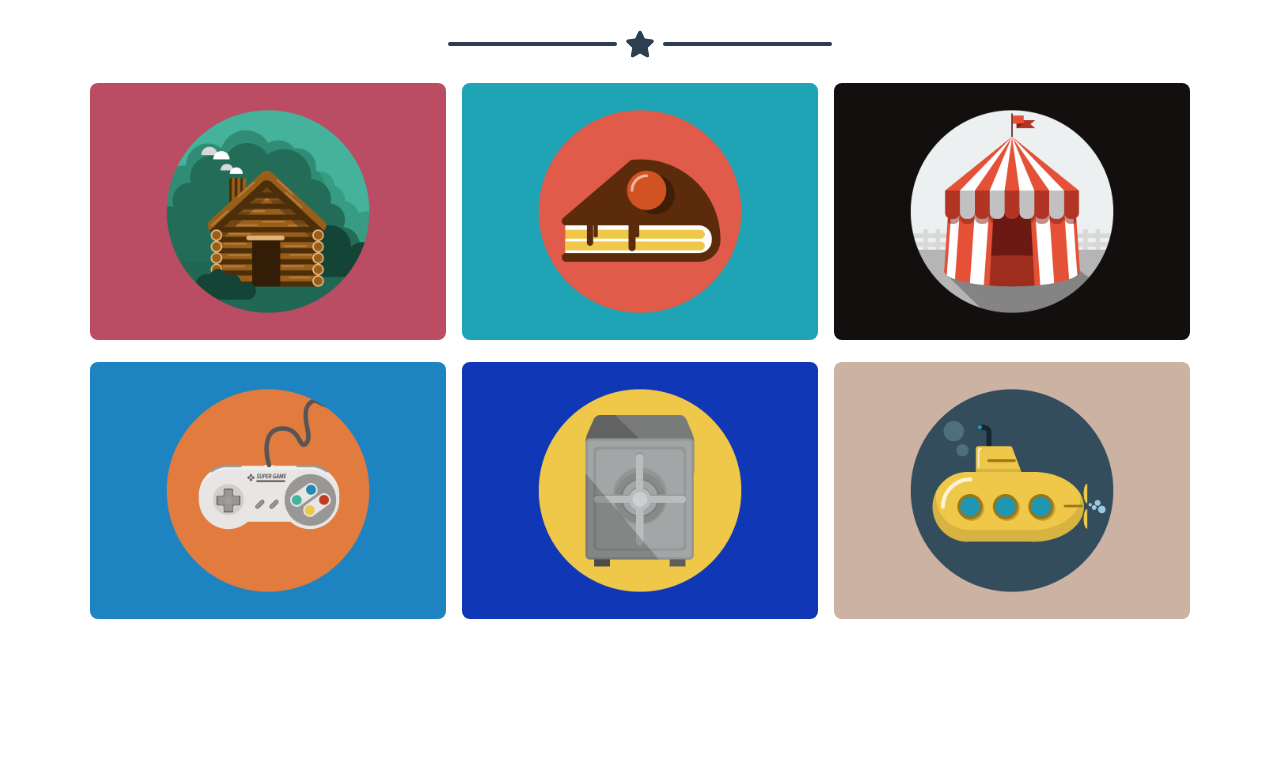
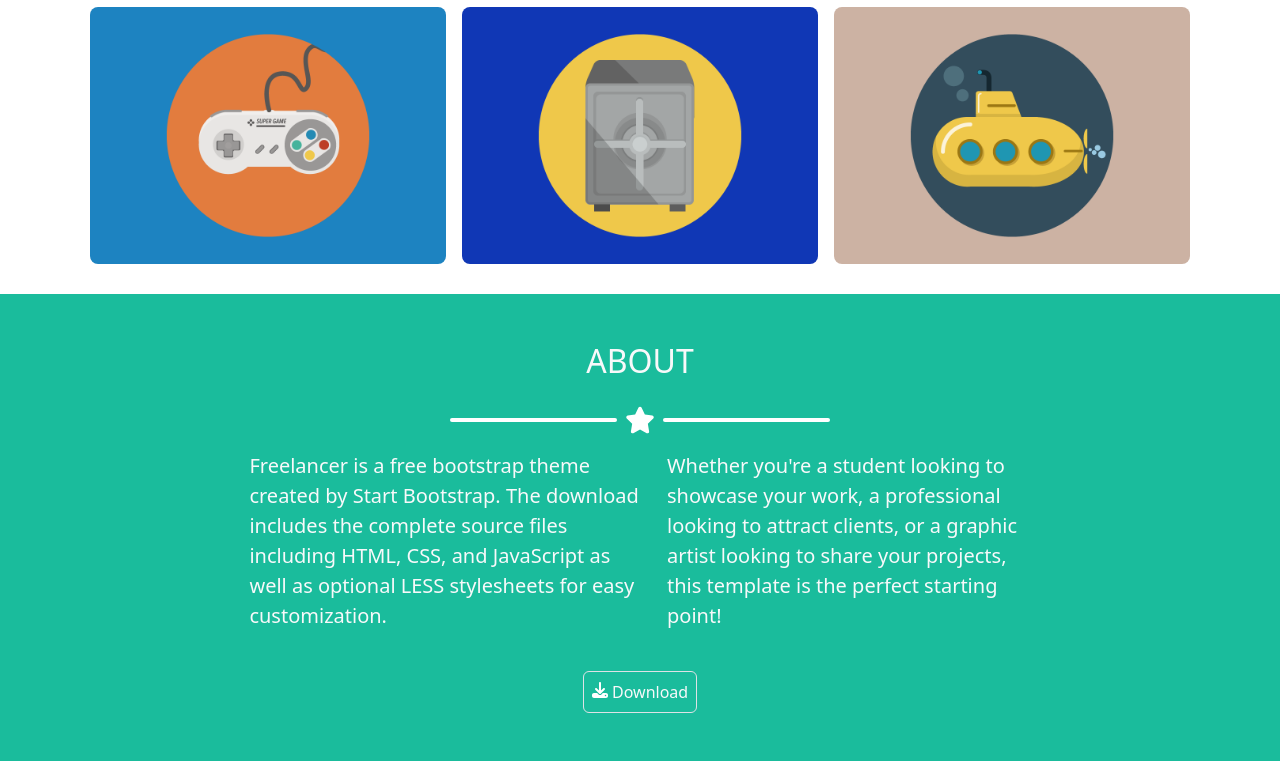
Before and after one commit to erosalpe/html-css-bootstrap-freelancer, a plain HTML site: page index.html in a window 1280 px wide. Shown: the part 957-1718 px from the top of the page. Before the commit the page ends 1606 px from the top, so only its background shows below. Drawn offline with nearby package versions, Linux system fonts and the light colour scheme.

Commit message:
feat(sezione 3) completa

```diff
--- a/index.html
+++ b/index.html
@@ -29,7 +29,7 @@
         <!--Sezione 1-->
         <section class="rslpgn-bg-success d-flex justify-content-center py-4">
             <div style="width: 100%"class="container-md d-flex flex-column align-items-center pt-4 gap-3">
-                <figure style="width: 50%" class="figure m-0">
+                <figure style="width: 20%" class="figure m-0">
                     <img class="img-fluid d-block" src="./assets/img/avatar.svg" alt="profile-img">
                 </figure>
                 <h2 class="text-uppercase text-light fs-1 fw-bold m-0">start bootstrap</h2>
@@ -104,6 +104,52 @@
             </div>
         </section>
 
+        <!--Sezione 3-->
+        <section class="rslpgn-bg-success">
+            <div class="d-flex flex-column align-items-center gap-3 py-5 container-md">
+                <h2 class="text-uppercase text-light">about</h2>
+                <div style="width: 50%" class="d-flex gap-2 justify-content-center align-items-center">
+                    <div class="bar rounded-pill"></div>
+                    <figure class="figure m-0">
+                        <img class="img-fluid d-block" src="./assets/img/star-solid.svg" alt="star-icon">
+                    </figure>
+                    <div class="bar rounded-pill"></div>
+                </div>
+
+                <div style="width: 70%" class="text-light fs-5 d-flex flex-column gap-3 flex-md-row">
+                    <div>
+                        Freelancer is a free bootstrap
+                        theme created by Start Bootstrap.
+                        The download includes the
+                        complete source files including
+                        HTML, CSS, and JavaScript as
+                        well as optional LESS stylesheets
+                        for easy customization.
+                    </div>
+
+                    <div>
+                        Whether you're a student looking
+                        to showcase your work, a
+                        professional looking to attract
+                        clients, or a graphic artist looking
+                        to share your projects, this
+                        template is the perfect starting
+                        point!
+                    </div>
+                </div>
+
+                <div class="d-flex border rounded p-2 mt-4">
+                    <a class="text-light text-decoration-none" href="#">
+                        <figure class="figure m-0">
+                            <img class="img-fluid d-block" src="./assets/img/download-solid.svg" alt="download">
+                        </figure>
+                        <span>Download</span>
+                    </a>
+                </div>
+            </div>
+
+        </section>
+
 
 
 
```
Also changed, not shown: assets/img/download-solid.svg (added).
